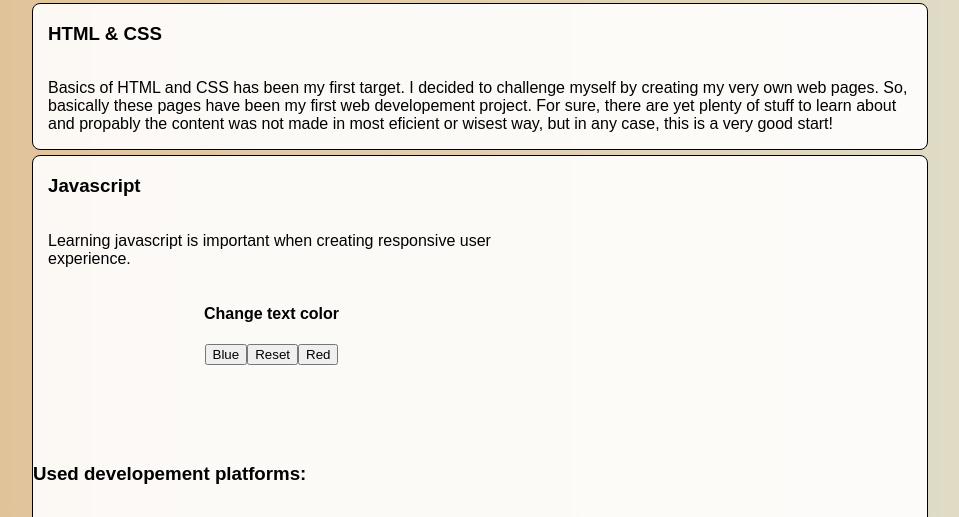
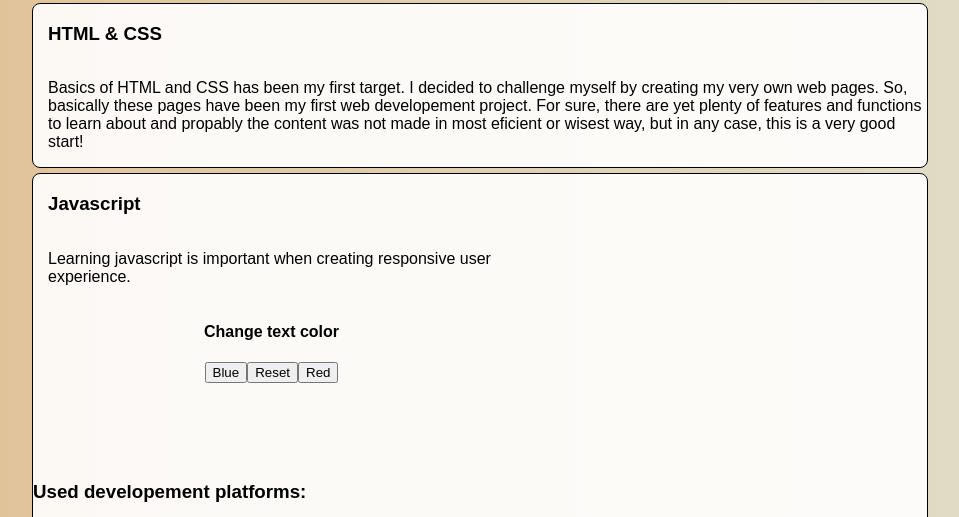
Before and after one commit to Kalletee/Kalletee.github.io, a plain HTML site: page coding.html in a window 1280 px wide. Shown: the part 252-769 px from the top of the page, without its empty margins (160-1119 px from the left). Drawn offline with Linux system fonts and the light colour scheme.

Commit message:
Add files via upload

```diff
--- a/coding.html
+++ b/coding.html
@@ -46,7 +46,7 @@
     </div>
     <div class="content2">
         <p>Basics of HTML and CSS has been my first target. I decided to challenge myself by creating my very own web pages. So, basically these pages have been my first web developement project.
-            For sure, there are yet plenty of stuff to learn about and propably the content was not made in most eficient or wisest way, but in any case, this is a very good start!
+            For sure, there are yet plenty of features and functions to learn about and propably the content was not made in most eficient or wisest way, but in any case, this is a very good start!
         </p>
     </div>
 </div>
--- a/main.css
+++ b/main.css
@@ -121,7 +121,7 @@ header a.active {
 body {
   /*background-color: rgba(126, 221, 250, 0.664);*/
   /*background-color: burlywood;*/
-  background-image: linear-gradient(to right, rgba(222, 184, 135, 0.897) , rgb(223, 223, 204));
+  background-image: linear-gradient(to right, lightblue , rgb(223, 223, 204));
     /*font-family: Arial, Helvetica, sans-serif;*/
     font-family: Rubik, Arial;
     margin-left: 15%;
```
